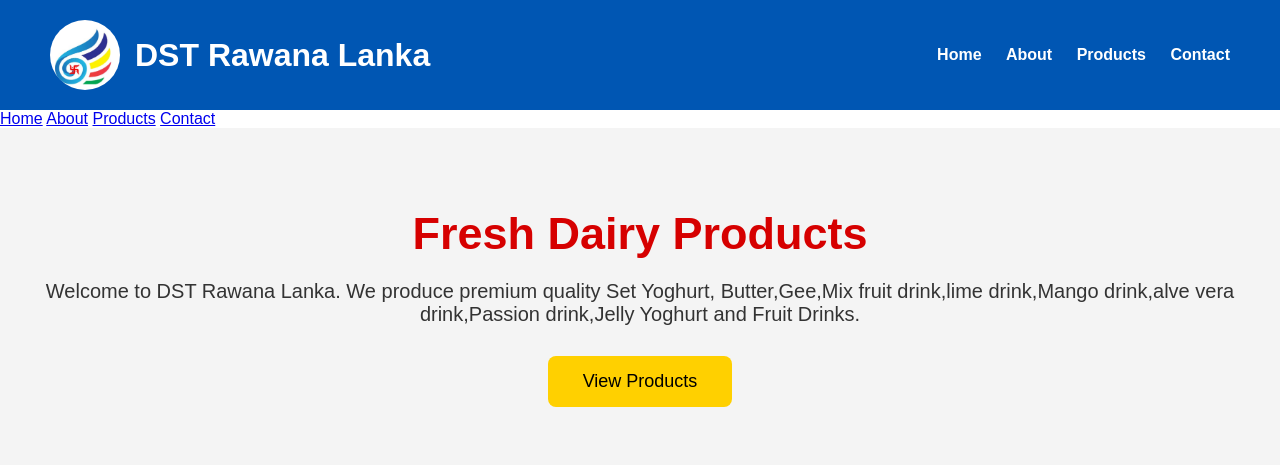
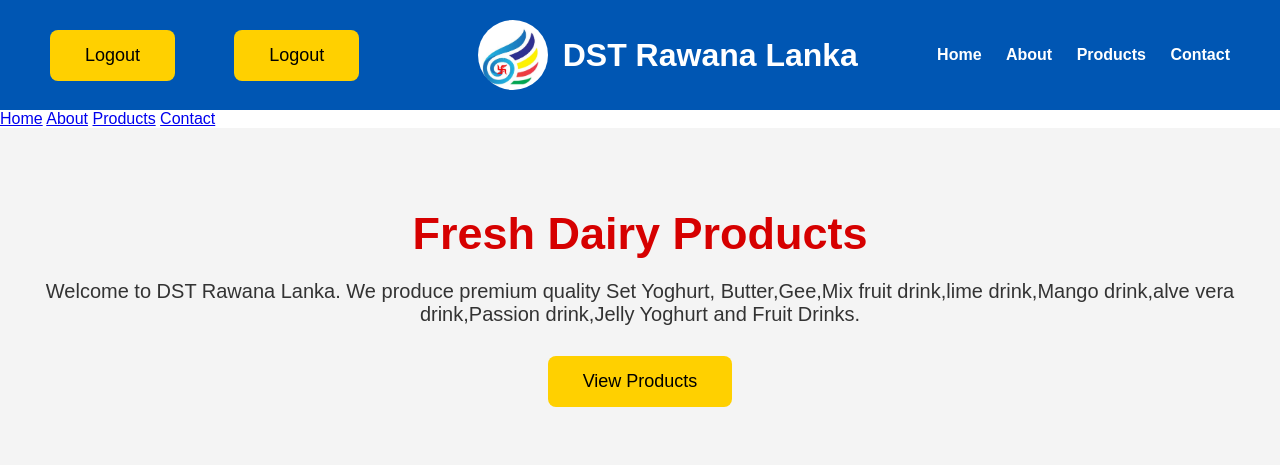
Before and after one commit to dstrawanalanka-eng/dst-rawana-lanka, a plain HTML site: page index.html in a window 1280 px wide. Shown: the top 465 px of the page. Drawn offline with Linux system fonts and the light colour scheme.

Commit message:
Add files via upload

```diff
--- a/index.html
+++ b/index.html
@@ -6,10 +6,15 @@
     <title>DST Rawana Lanka</title>
 
     <link rel="stylesheet" href="css/style.css">
-</head>
+</head><script type="module" src="js/auth.js"></script>
 <body>
 
-<header>
+<header> <button id="logoutBtn">Logout <p id="userName"></p>
+
+<button id="logoutBtn">
+Logout
+</button></button>
+<p id="userName"></p>
 
 <div class="logo">
 
```
